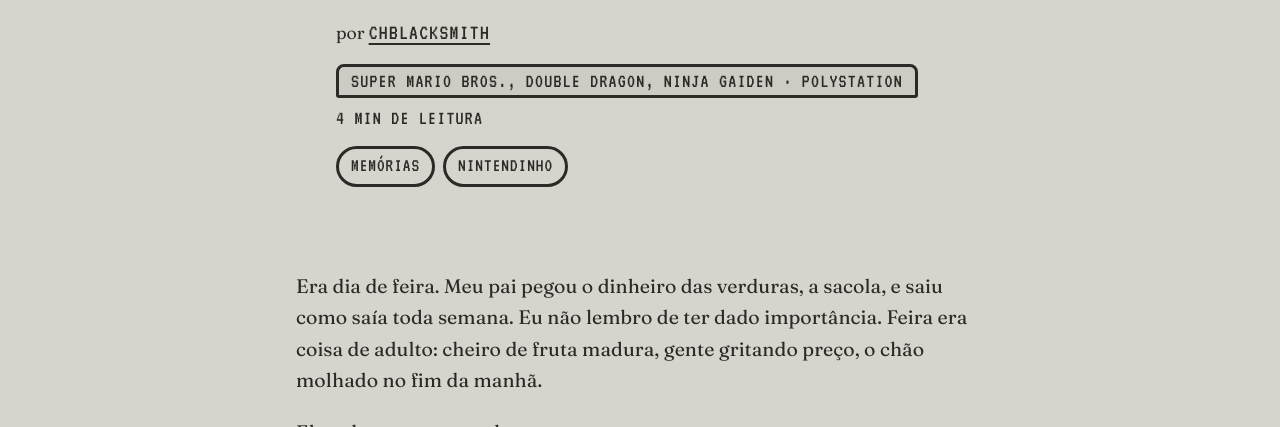
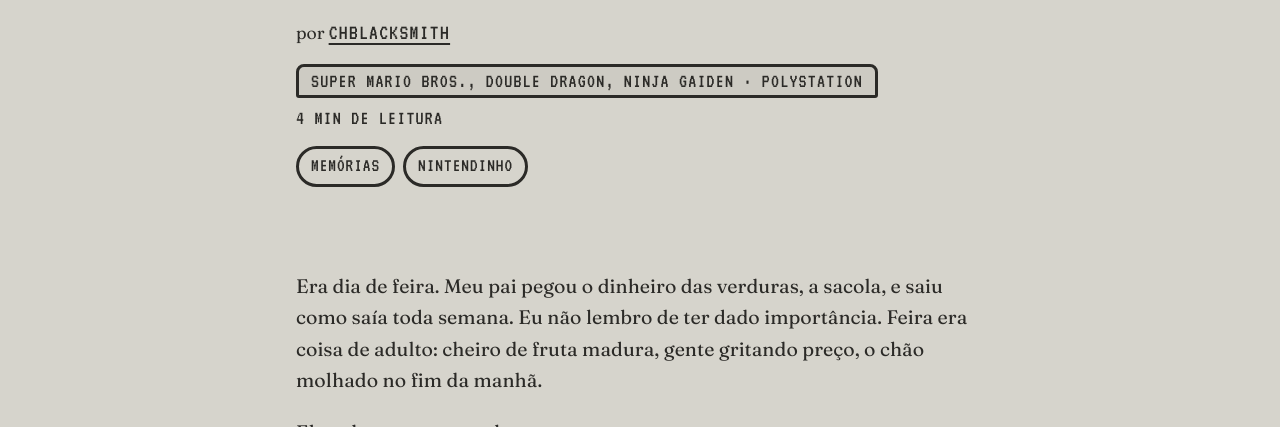
Before and after one commit to carloshallan/typeandplay, an Astro site: page /blog/polystation in a window 1280 px wide. Shown: the part 721-1148 px from the top of the page. Built offline with nearby package versions, Linux system fonts and the light colour scheme; Astro itself is replaced by a stand-in of ours.

Commit message:
style: the title card's text starts on the same line as the post's text

```diff
--- a/src/styles/post.css
+++ b/src/styles/post.css
@@ -90,9 +90,13 @@
   margin-top: calc(-1 * var(--rise));
   padding-top: 0;
 }
+/* The card reaches out by its own padding on both sides, so its words start on the same
+   line as the text below. On phones it spans the screen. */
 .post-hero.has-cover .post-head-card {
+  --card-pad: clamp(16px, 3.4vw, 40px);
   position: relative;
-  padding: clamp(22px, 3.4vw, 40px);
+  margin-inline: calc(-1 * var(--card-pad));
+  padding: var(--card-pad);
   border-radius: 18px 18px 0 0;
   background: var(--reader-paper);
 }
```
